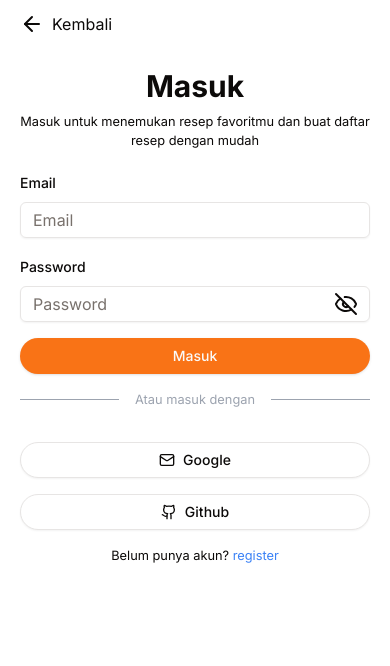
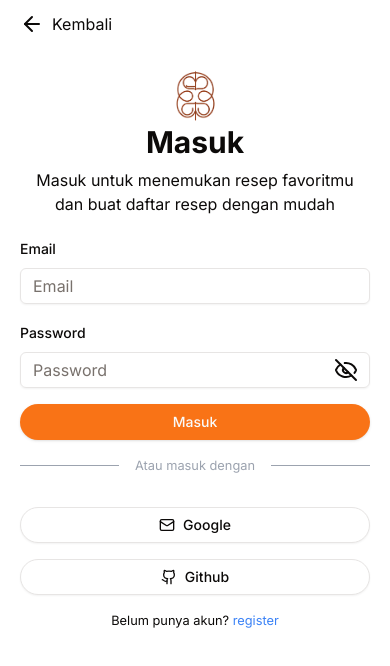
Before and after one commit to AhmadJanuarr/dapur-tradisional, a React (Vite) app: page /auth/login in a window 390 px wide. Shown: the top 666 px of the page. Built offline with nearby package versions, Linux system fonts and the light colour scheme; a web font is replaced by a local one.

Commit message:
feat: add logo image to HeadingAuth component and update description styling

```diff
--- a/src/components/Auth/HeadingAuth/index.tsx
+++ b/src/components/Auth/HeadingAuth/index.tsx
@@ -1,8 +1,9 @@
 export function HeadingAuth({ heading, description }: { heading: string; description: string }) {
   return (
     <div className="my-5 flex flex-col items-center justify-center text-center">
+      <img src="/logo/logo-t.png" alt="logo" className="w-14" />
       <h2 className="text-3xl font-bold">{heading}</h2>
-      <p className="mt-2 text-center text-[0.8rem] md:w-2/3 md:text-[1rem]">{description}</p>
+      <p className="subheading-mobile mt-2 text-center md:w-2/3">{description}</p>
     </div>
   )
 }
```
